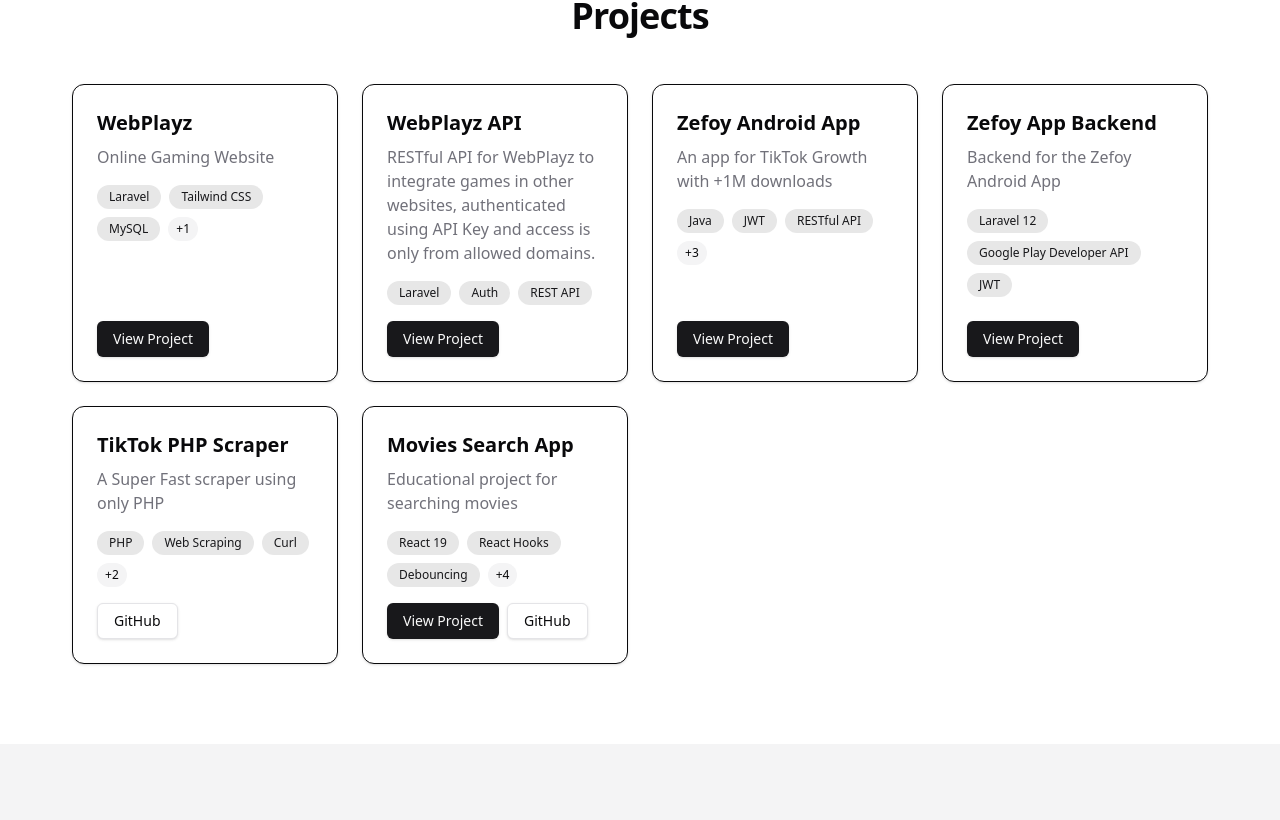
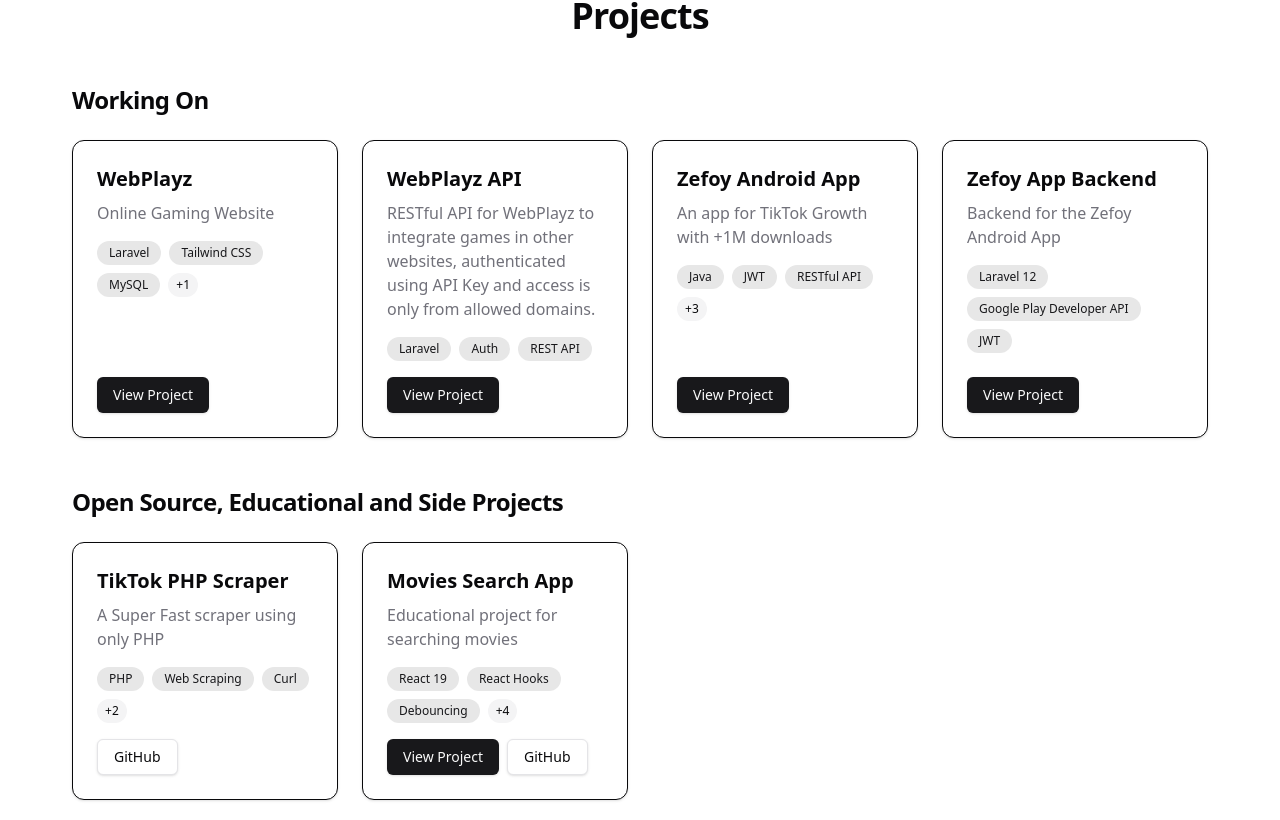
Before and after one commit to haianibrahim/portfolio, a Next.js app: page / in a window 1280 px wide. Shown: the part 1780-2600 px from the top of the page. Built offline with nearby package versions, Linux system fonts and the light colour scheme; a web font is replaced by a local one.

Commit message:
Update portfolio: education info and reorganize projects into categories

```diff
--- a/src/components/projects.tsx
+++ b/src/components/projects.tsx
@@ -5,7 +5,16 @@
 import Link from "next/link"
 import { useLanguage } from "@/contexts/language-context"
 
-const projects = [
+interface Project {
+  title: string
+  description: string
+  descriptionAr: string
+  technologies: string[]
+  link?: string
+  github?: string
+}
+
+const workingOnProjects: Project[] = [
   {
     title: "WebPlayz",
     description: "Online Gaming Website",
@@ -33,7 +42,10 @@
     descriptionAr: "الواجهة الخلفية لتطبيق زيفوي للأندرويد",
     technologies: ["Laravel 12", "Google Play Developer API", "JWT"],
     link: "https://play.google.com/store/apps/details?id=com.hkiapps.zefoynew&utm_source=portfolio&utm_medium=haianporfolio&campaign=myprojects"
-  },
+  }
+]
+
+const openSourceProjects: Project[] = [
   {
     title: "TikTok PHP Scraper",
     description: "A Super Fast scraper using only PHP",
@@ -162,8 +174,14 @@
         >
           {t('projects.title')}
         </h2>
+
+        {/* Working On Projects */}
+        <div className="mb-12">
+          <h3 className="mb-6 text-2xl font-bold tracking-tight">
+            {t('projects.working_on')}
+          </h3>
           <div className="projects-container grid gap-6 sm:grid-cols-2 lg:grid-cols-4">
-          {projects.map((project) => (
+            {workingOnProjects.map((project) => (
               <div
                 key={project.title}
                 className="project-card flex flex-col rounded-xl border p-6 shadow-sm opacity-0 transition-all duration-300"
@@ -233,6 +251,84 @@
             ))}
           </div>
         </div>
+
+        {/* Open Source, Educational and Side Projects */}
+        <div>
+          <h3 className="mb-6 text-2xl font-bold tracking-tight">
+            {t('projects.open_source')}
+          </h3>
+          <div className="projects-container grid gap-6 sm:grid-cols-2 lg:grid-cols-4">
+            {openSourceProjects.map((project) => (
+              <div
+                key={project.title}
+                className="project-card flex flex-col rounded-xl border p-6 shadow-sm opacity-0 transition-all duration-300"
+                data-hovered="false"
+                style={{ backgroundColor: 'hsl(var(--card))' }}
+              >
+                <h3 className="text-xl font-bold">{project.title}</h3>
+                <p className="mt-2" style={{ color: 'hsl(var(--muted-foreground))' }}>
+                  {language === 'ar' && project.descriptionAr ? (
+                    <span className="arabic-text">{project.descriptionAr}</span>
+                  ) : (
+                    project.description
+                  )}
+                </p>
+
+                <div className="technologies-list mt-4 flex flex-wrap gap-2">
+                  {project.technologies.slice(0, 3).map((tech) => (
+                    <span
+                      key={tech}
+                      className="rounded-full px-3 py-1 text-xs font-medium"
+                      style={{
+                        backgroundColor: 'hsl(var(--primary) / 0.1)',
+                        color: 'hsl(var(--primary))'
+                      }}
+                    >
+                      {tech}
+                    </span>
+                  ))}
+                  {project.technologies.length > 3 && (
+                    <span className="rounded-full px-2 py-1 text-xs font-medium"
+                      style={{ backgroundColor: 'hsl(var(--secondary))' }}
+                    >
+                      +{project.technologies.length - 3}
+                    </span>
+                  )}
+                </div>
+
+                <div className="mt-auto pt-4 flex gap-2">
+                  {project.link && (
+                    <Link
+                      href={project.link}
+                      target="_blank"
+                      className="inline-flex h-9 items-center justify-center rounded-md px-4 text-sm font-medium shadow transition-colors"
+                      style={{
+                        backgroundColor: 'hsl(var(--primary))',
+                        color: 'hsl(var(--primary-foreground))'
+                      }}
+                    >
+                      {t('projects.view')}
+                    </Link>
+                  )}
+                  {project.github && (
+                    <Link
+                      href={project.github}
+                      target="_blank"
+                      className="inline-flex h-9 items-center justify-center rounded-md border px-4 text-sm font-medium shadow-sm transition-colors"
+                      style={{
+                        backgroundColor: 'hsl(var(--background))',
+                        borderColor: 'hsl(var(--border))'
+                      }}
+                    >
+                      {t('projects.github')}
+                    </Link>
+                  )}
+                </div>
+              </div>
+            ))}
+          </div>
+        </div>
+      </div>
     </section>
   )
 }
--- a/src/i18n/translations.ts
+++ b/src/i18n/translations.ts
@@ -36,6 +36,8 @@
   | 'projects.subtitle'
   | 'projects.view'
   | 'projects.github'
+  | 'projects.working_on'
+  | 'projects.open_source'
   | 'contact.title'
   | 'contact.subtitle'
   | 'contact.submit'
@@ -114,6 +116,8 @@
     'projects.subtitle': 'Some of my recent work',
     'projects.view': 'View Project',
     'projects.github': 'GitHub',
+    'projects.working_on': 'Working On',
+    'projects.open_source': 'Open Source, Educational and Side Projects',
     'contact.title': 'Get In Touch',
     'contact.subtitle': 'I\'m currently available for freelance work. Feel free to reach out if you have a project in mind!',
     'contact.submit': 'Send Message',
@@ -125,7 +129,7 @@
     'contact.address': 'Address',
     'edu.title': 'Education',
     'edu.degree': 'Bachelor of Applied Science',
-    'edu.department': 'Computer Technology Department, Tishreen University',
+    'edu.department': 'Faculty of Applied Science, Computer Technology Department, Tishreen University',
     'edu.location': 'Latakia, Syria',
     'exp.title': 'Experience',
     'exp.position': 'Freelance Full Stack Developer',
@@ -185,6 +189,8 @@
     'projects.subtitle': 'بعض أعمالي الحديثة',
     'projects.view': 'عرض المشروع',
     'projects.github': 'Github',
+    'projects.working_on': 'أعمل عليها حاليًا',
+    'projects.open_source': 'مشاريع مفتوحة المصدر وتعليمية وجانبية',
     'contact.title': 'تواصل معي',
     'contact.subtitle': 'أنا متاح حاليًا للعمل الحر. لا تتردد في التواصل إذا كان لديك مشروع في ذهنك!',
     'contact.submit': 'إرسال الرسالة',
@@ -196,7 +202,7 @@
     'contact.address': 'العنوان',
     'edu.title': 'التعليم',
     'edu.degree': 'بكالوريوس في العلوم التطبيقية',
-    'edu.department': 'الكلية التطبيقية، قسم تقنيات الحاسوب، جامعة تشرين',
+    'edu.department': 'كلية العلوم التطبيقية، قسم تقنيات الحاسوب، جامعة تشرين',
     'edu.location': 'اللاذقية، سوريا',
     'exp.title': 'الخبرة',
     'exp.position': 'مطور ويب متكامل - عمل حر',
```
Lines whose indentation alone changed are shown as unchanged.
